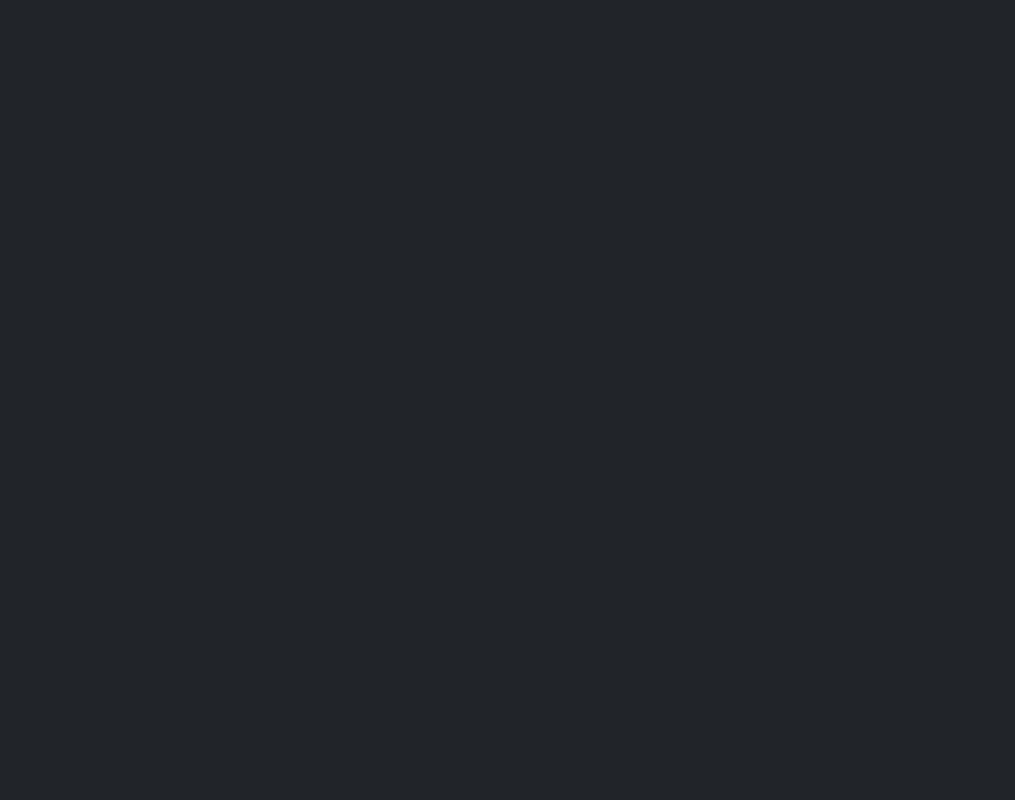
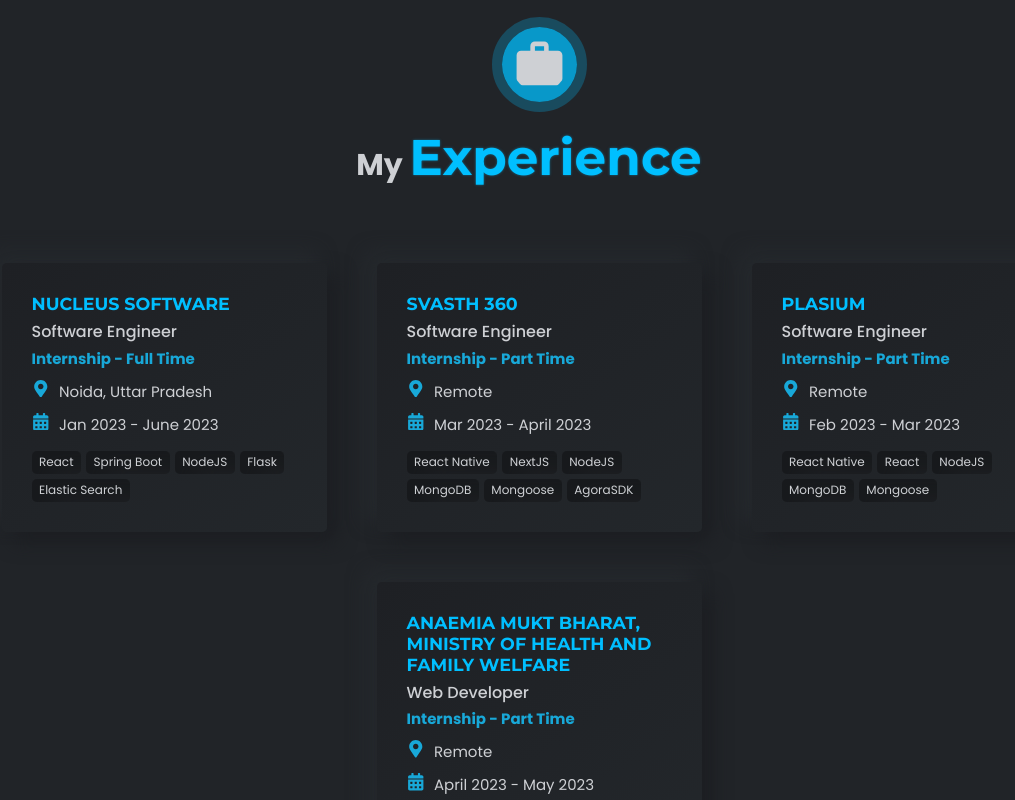
Before and after one commit to rajatverma311201/portfolio, a React (Vite) app: page / in a window 1280 px wide. Shown: the part 3020-3820 px from the top of the page, without its empty margins (101-1116 px from the left). Before the commit the page ends 3086 px from the top, so only its background shows below. Built offline with nearby package versions, Linux system fonts and the light colour scheme.

Commit message:
experience completed

```diff
--- a/package.json
+++ b/package.json
@@ -14,6 +14,7 @@
     "react": "^18.2.0",
     "react-dom": "^18.2.0",
     "react-icons": "^4.8.0",
+    "react-tooltip": "^5.13.1",
     "sass": "^1.62.1"
   },
   "devDependencies": {
--- a/src/App.jsx
+++ b/src/App.jsx
@@ -1,6 +1,4 @@
-import { useEffect, useState } from "react";
-import reactLogo from "./assets/react.svg";
-import viteLogo from "/vite.svg";
+import { useState } from "react";
 import "@/sass/main.scss";
 import Header from "@/components/Header";
 import HomePage from "./pages/HomePage";
@@ -15,7 +13,6 @@
 import { FiArrowUp } from "react-icons/fi";
 import { FaReact, FaSass } from "react-icons/fa";
 function App() {
-    const [count, setCount] = useState(0);
     const { scrollYProgress, scrollY } = useScroll();
     const [showButton, setShowButton] = useState(false);
 
--- a/src/assets/data.js
+++ b/src/assets/data.js
@@ -1,3 +1,59 @@
+export const EXPERIENCE_LIST = [
+    {
+        company: "Nucleus Software",
+        location: "Noida, Uttar Pradesh",
+        expType: "Internship",
+        position: "Software Engineer",
+        type: "Full Time",
+        startMonth: "Jan",
+        startYear: "2023",
+        endMonth: "June",
+        endYear: "2023",
+        duration: "6 months",
+        technologies: ["React", "Spring Boot", "NodeJS", "Flask", "Elastic Search"]
+    },
+    {
+        company: "Svasth 360",
+        location: "Remote",
+        expType: "Internship",
+        position: "Software Engineer",
+        type: "Part Time",
+        startMonth: "Mar",
+        startYear: "2023",
+        endMonth: "April",
+        endYear: "2023",
+        duration: "2 months",
+        technologies: ["React Native", "NextJS", "NodeJS", "MongoDB", "Mongoose", "AgoraSDK"]
+    },
+    {
+        company: "Plasium",
+        location: "Remote",
+        expType: "Internship",
+        position: "Software Engineer",
+        type: "Part Time",
+        startMonth: "Feb",
+        startYear: "2023",
+        endMonth: "Mar",
+        endYear: "2023",
+        duration: "2 months",
+        technologies: ["React Native", "React", "NodeJS", "MongoDB", "Mongoose"]
+    },
+    {
+        company: "Anaemia Mukt Bharat, Ministry of Health and Family Welfare",
+        location: "Remote",
+        expType: "Internship",
+        position: "Web Developer",
+        type: "Part Time",
+        startMonth: "April",
+        startYear: "2023",
+        endMonth: "May",
+        endYear: "2023",
+        duration: "2 months",
+        technologies: ["React"]
+    },
+
+]
+
 export const EDUCATION_LIST = [
     {
         institute: "Indian Institute of Technology, Mandi",
--- a/src/components/EducationSection.jsx
+++ b/src/components/EducationSection.jsx
@@ -53,7 +53,7 @@
         initial={{ opacity: 0, x: 100 * (idx + 1) }}
         whileInView={{ opacity: 1, x: 0 }}
         transition={{
-            delay: 1 * idx + 0.5,
+            delay: 0.5 * idx + 0.5,
             duration: 0.5,
         }}
         className={styles["edu-container"]}
@@ -63,7 +63,7 @@
             initial={{ opacity: 0 }}
             whileInView={{ opacity: 1 }}
             transition={{
-                delay: 1 * idx + 0.75,
+                delay: 0.5 * idx + 0.75,
                 duration: 0.5,
             }}
         >
--- a/src/components/EducationSection.module.scss
+++ b/src/components/EducationSection.module.scss
@@ -1,8 +1,10 @@
 @import "@/sass/main";
 
 .container {
-    margin: 10rem 1rem;
+    margin: 15rem 1rem;
+    padding-bottom: 10rem;
 
+    border-bottom: 1px solid $color-primary;
     .education-main-heading {
         margin-top: 2.5rem;
         // margin-bottom: 2rem;
@@ -27,7 +29,7 @@
 
         .education-icon {
             font-size: 7.5rem;
-            background: rgba($color-subtitle, 0.75);
+            background: rgba($color-primary, 0.75);
             display: flex;
             padding: 1rem;
             @include border-radius(50%);
--- a/src/components/ExperienceSection.jsx
+++ b/src/components/ExperienceSection.jsx
@@ -1,7 +1,101 @@
 import React from "react";
 import styles from "./ExperienceSection.module.scss";
+import { MdWork } from "react-icons/md";
+import { motion } from "framer-motion";
+import { EXPERIENCE_LIST } from "@/assets/data";
+import { FaCalendarAlt, FaMapMarkerAlt } from "react-icons/fa";
 const ExperienceSection = () => {
-    return <div>ExperienceSection</div>;
+    return (
+        <div className={styles["container"]}>
+            <motion.div
+                viewport={{ once: true }}
+                initial={{ opacity: 0 }}
+                whileInView={{ opacity: 1 }}
+                transition={{
+                    delay: 0.5,
+                    duration: 0.5,
+                }}
+                className={styles["experience-icon-container"]}
+            >
+                <MdWork className={styles["experience-icon"]} />
+            </motion.div>
+            <motion.h2
+                viewport={{ once: true }}
+                initial={{ opacity: 0 }}
+                whileInView={{ opacity: 1 }}
+                transition={{
+                    delay: 0.75,
+                    duration: 0.5,
+                }}
+                className={styles["experience-main-heading"]}
+            >
+                My{" "}
+                <span className={styles["heading-highlight"]}>Experience</span>
+            </motion.h2>
+            <div className={styles["edu-list"]}>
+                {EXPERIENCE_LIST.map((exp, idx) => (
+                    <ExpCard exp={exp} idx={idx} key={idx} styles={styles} />
+                ))}
+            </div>
+        </div>
+    );
 };
 
 export default ExperienceSection;
+
+const ExpCard = ({ exp, idx }) => (
+    <motion.div
+        viewport={{ once: true }}
+        initial={{ opacity: 0, x: 100 * (idx + 1) }}
+        whileInView={{ opacity: 1, x: 0 }}
+        transition={{
+            delay: 0.5 * idx + 0.5,
+            duration: 0.5,
+        }}
+        className={styles["edu-container"]}
+    >
+        <motion.div
+            viewport={{ once: true }}
+            initial={{ opacity: 0 }}
+            whileInView={{ opacity: 1 }}
+            transition={{
+                delay: 0.5 * idx + 0.75,
+                duration: 0.5,
+            }}
+        >
+            <motion.h3 className={styles["edu-heading"]}>
+                {exp.company}
+            </motion.h3>
+            <motion.h4 className={styles["exp-degree"]}>
+                <span className={styles["exp-degree__short"]}>
+                    {exp.position}
+                </span>
+                <span className={styles["exp-degree__long"]}>
+                    {exp.expType} - {exp.type}
+                </span>
+            </motion.h4>
+            <h4 className={styles["edu-info"]}>
+                <span className={styles["edu-info__icon"]}>
+                    <FaMapMarkerAlt />
+                </span>
+                <span className={styles["edu-info__text"]}>{exp.location}</span>
+            </h4>
+            <h4 className={styles["edu-info"]}>
+                <span className={styles["edu-info__icon"]}>
+                    <FaCalendarAlt />
+                </span>
+                <span className={styles["edu-info__text"]}>
+                    {exp.startMonth} {exp.startYear} - {exp.endMonth}{" "}
+                    {exp.endYear}
+                </span>
+            </h4>
+            <div className={styles["tech-list"]}>
+                {exp.technologies.map((tech, idx_) => (
+                    <span className={styles["tech-list__item"]} key={idx_}>
+                        {tech}
+                    </span>
+                ))}
+            </div>
+        </motion.div>
+    </motion.div>
+);
--- a/src/components/ExperienceSection.module.scss
+++ b/src/components/ExperienceSection.module.scss
@@ -0,0 +1,99 @@
+// @import "@/sass/main";
+@import "./EducationSection.module.scss";
+
+.container {
+    margin: 10rem 1rem;
+
+    .experience-main-heading {
+        margin-top: 2.5rem;
+        // margin-bottom: 2rem;
+        text-align: center;
+        font-size: 3rem;
+        color: $color-lighter;
+    }
+
+    .heading-highlight {
+        font-family: $font-secondary;
+        // color: $color-primary;
+        text-shadow: 0 0 2.5px rgba($color-primary, 0.5);
+
+        color: $color-primary;
+        font-size: 5rem;
+        margin-right: 2rem;
+    }
+
+    .experience-icon-container {
+        position: relative;
+        @include flex(0);
+
+        .experience-icon {
+            font-size: 7.5rem;
+            background: rgba($color-primary, 0.75);
+            display: flex;
+            padding: 1rem;
+            @include border-radius(50%);
+            color: $color-lighter;
+            outline: rgba($color-primary, 0.25) solid 10px;
+        }
+    }
+
+    // .edu-list {
+    //     display: flex;
+    //     justify-content: center;
+    //     // gap: 5rem;
+    //     margin-top: 7.5rem;
+    //     // margin-bottom: 5rem;
+    //     @include flex(5rem, center, stretch);
+    //     flex-wrap: wrap;
+    //     .edu-container {
+    //         background: $background-color-1;
+    //         box-shadow: $shadow-1;
+    //         width: 32.5rem;
+    //         padding: 3rem;
+    //         @include border-radius(5px);
+    //         @include transition(background 0.5s ease-in-out);
+    //         &:hover {
+    //             background: $background-color-2;
+    //         }
+    //         .edu-heading {
+    //             font-family: $font-secondary;
+    //             font-size: 1.75rem;
+    //             color: $color-primary;
+    //             font-weight: 700;
+    //             text-transform: uppercase;
+    //         }
+    //     }
+    // }
+    .exp-degree {
+        margin-top: 0.5rem;
+        @include flex(0.25rem, center, flex-start, column);
+
+        &__short {
+            font-size: 1.6rem;
+
+            font-weight: 500;
+            color: $color-lighter;
+        }
+        &__long {
+            font-size: 1.5rem;
+            color: $color-subtitle;
+        }
+    }
+    .tech-list {
+        margin-top: 1.5rem;
+        @include flex(0.5rem, flex-start, flex-start);
+        flex-wrap: wrap;
+        &__item {
+            background: $background-color-2;
+            // background-color: rgba($color-primary, 0.95);
+            box-shadow: $shadow-2;
+            padding: 0.25rem 0.75rem;
+            // margin: 0.5rem;
+            @include border-radius(5px);
+            // border: 1px solid $color-primary;
+            font-size: 1.2rem;
+            color: $color-lighter;
+            font-weight: 400;
+        }
+    }
+}
--- a/src/pages/HomePage.jsx
+++ b/src/pages/HomePage.jsx
@@ -2,12 +2,14 @@
 import MainIntroSection from "@/components/MainIntroSection";
 import SkillsSection from "@/components/SkillsSection";
 import EducationSection from "@/components/EducationSection";
+import ExperienceSection from "@/components/ExperienceSection";
 const HomePage = () => {
     return (
         <>
             <MainIntroSection />
             <SkillsSection />
             <EducationSection />
+            <ExperienceSection />
         </>
     );
 };
--- a/src/sass/main.scss
+++ b/src/sass/main.scss
@@ -73,8 +73,7 @@
     margin-bottom: 10rem;
     font-size: 2rem;
     margin-inline: 2rem;
-    // background-color: rgba($background-color-2, 0.7);
-    // border: 1px solid rgba(255, 255, 255, 0.1);
+
     @include border-radius(5px);
     box-shadow: $shadow-1;
     @include flex(2rem, center, center);
```
Also changed, not shown: 1 other file (tests, documents, lock files or other folders).
